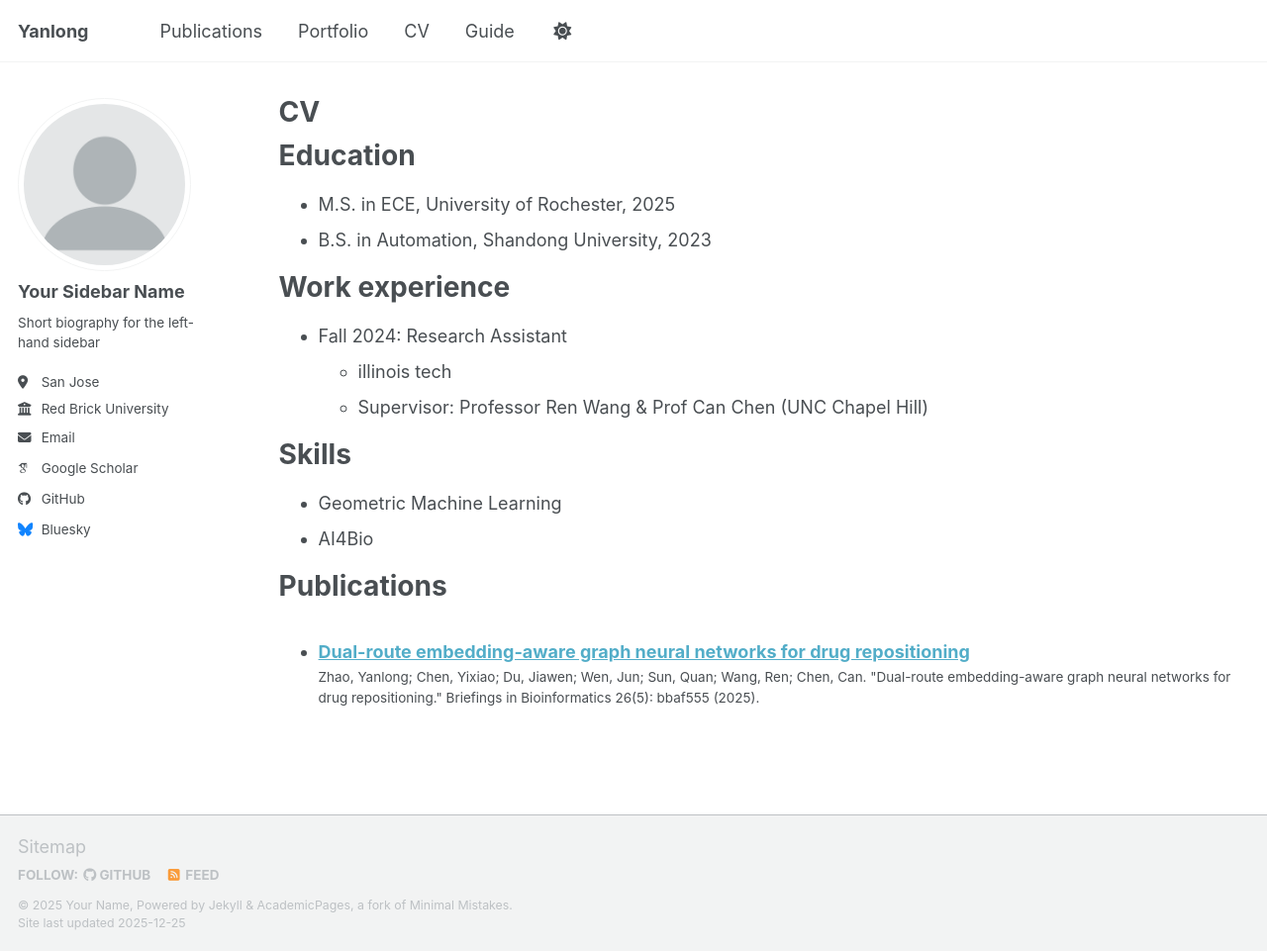
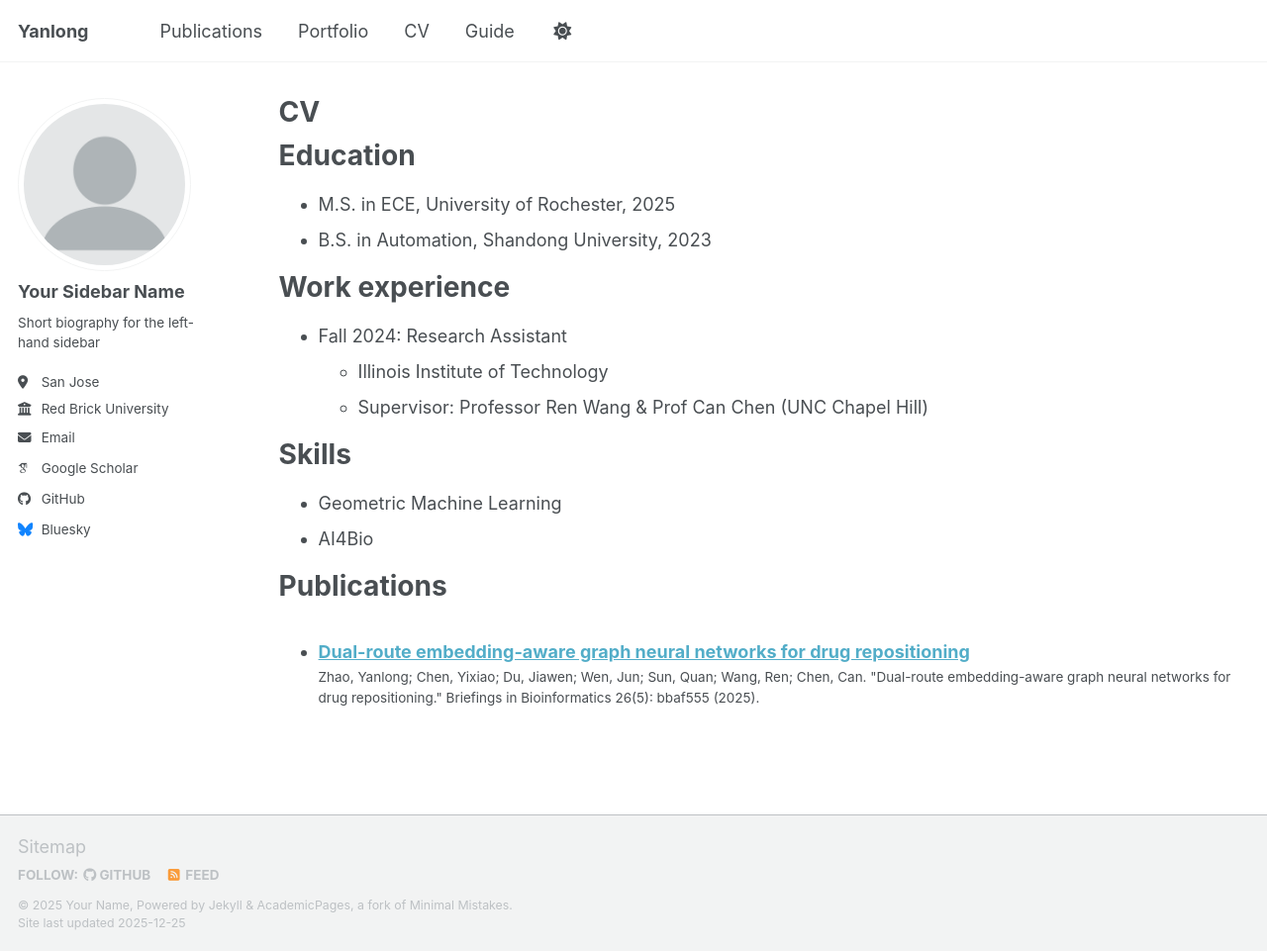
Before and after one commit to Ryan-Yanlong/Ryan-Yanlong, a Jekyll site: the page built from _pages/cv.md, in a window 1280 px wide and 961 px high. Shown: the whole window at 99% size. Built offline with Jekyll 4.4.1, drawn with Linux system fonts in a browser that asks for light colours; some web fonts are replaced; a script bundle is joined from its source files by our own code; library files that are not in the unit come from our copies.

Commit message:
Update cv.md

```diff
--- a/_pages/cv.md
+++ b/_pages/cv.md
@@ -19,7 +19,7 @@ Work experience
 ======
 
 * Fall 2024: Research Assistant
-  * illinois tech
+  * Illinois Institute of Technology
   * Supervisor: Professor Ren Wang & Prof Can Chen (UNC Chapel Hill)
 
 Skills
```
